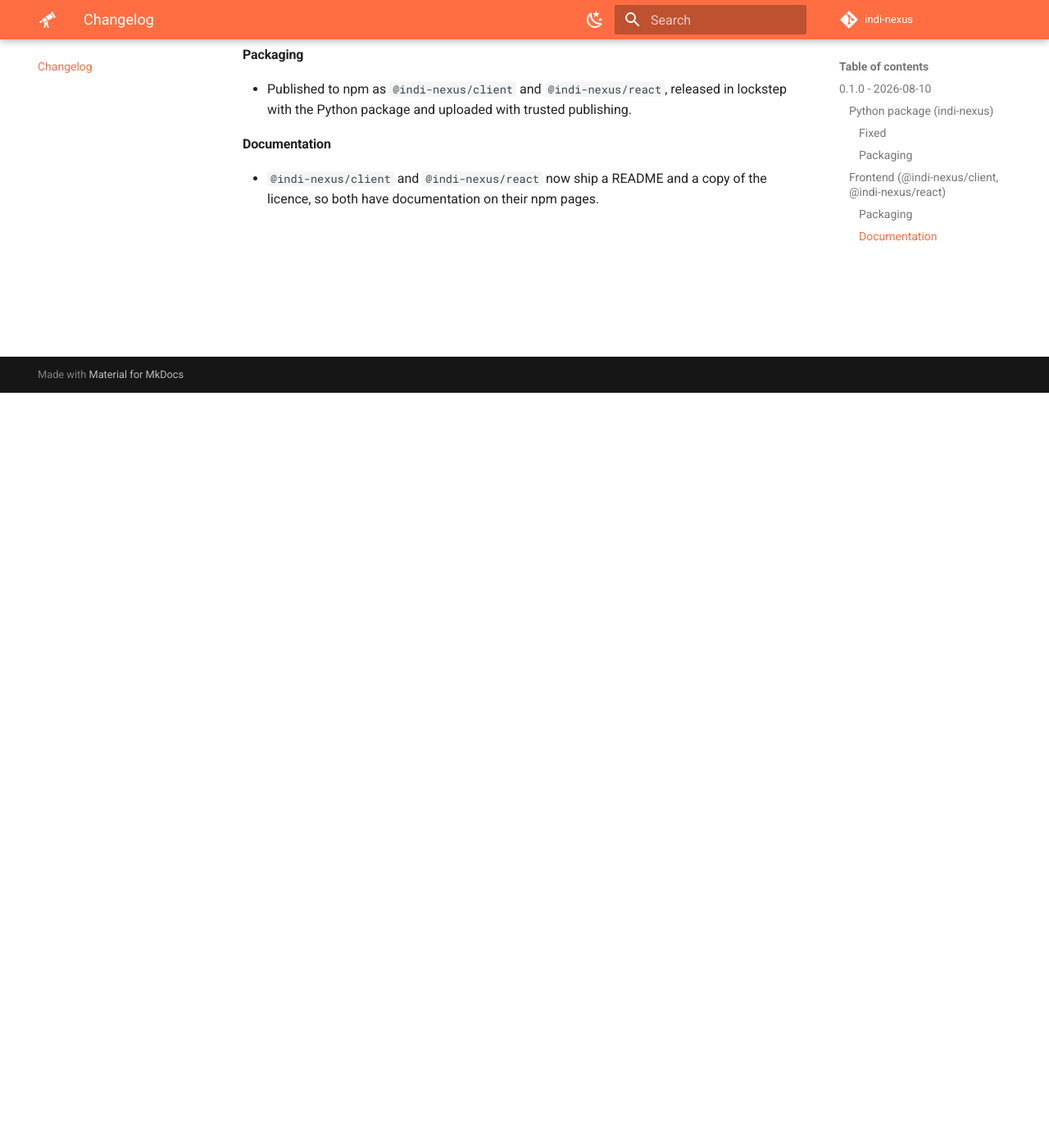
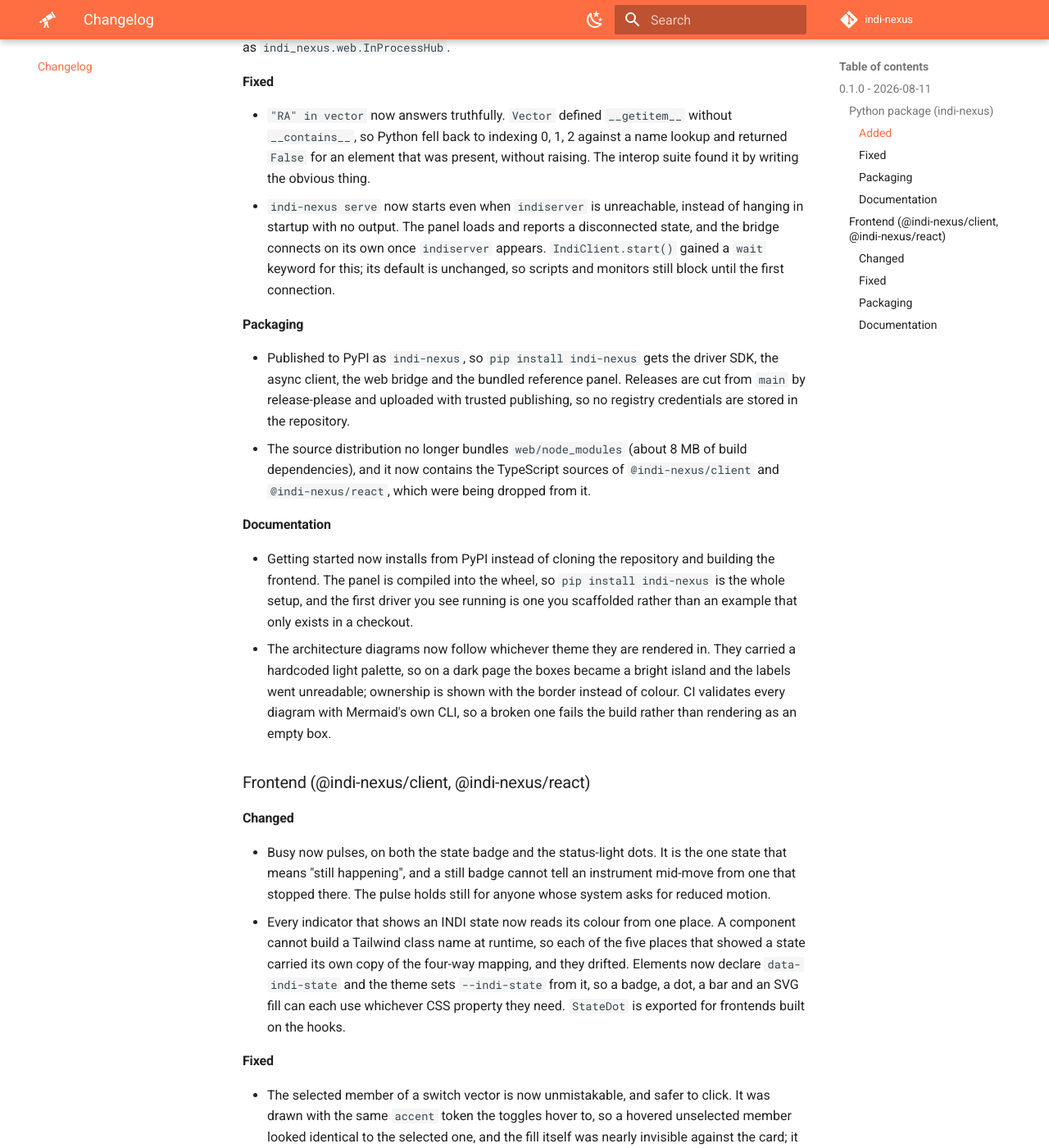
Before and after one commit to sidereal-software/indi-nexus, an MkDocs documentation site: the page built from docs/changelog.md, in a window 1280 px wide and 1400 px high, scrolled down 921 px. Shown: the whole window at 82% size. Built offline with MkDocs 1.6.1 and Material for MkDocs 9.7.7, drawn with Linux system fonts in a browser that asks for light colours; comment, search, counter and statistics services are not loaded; some of the changed text lies outside the part shown.

Commit message:
docs: cut the 0.1.0 changelog for today, and write up releasing
The 0.1.0 section described a release that never reached a registry, dated a week
ago, and covered about a third of what is actually in the tree. Everything since
sat in changelog.d waiting for a version that had, in effect, already been spent.

Since nothing was ever published there is no history to preserve: the fragments
that had been folded into that section are restored and the whole thing is
rebuilt as one 0.1.0, dated today, covering all eighteen entries. What ships as
0.1.0 and what the changelog says are now the same thing.

RELEASING.md is the process, deliberately in the repository rather than on the
documentation site: it is for whoever cuts a release, not for someone installing
the package. It covers the PR-based flow for every release after this one, the
manual first publish that npm forces on us by refusing to trust a workflow for a
package that does not exist, the one-time setup that is invisible until it
breaks, and the sdist checks that CI does not cover.

```diff
--- a/CHANGELOG.md
+++ b/CHANGELOG.md
@@ -15,13 +15,41 @@
 
 <!-- towncrier release notes start -->
 
-## 0.1.0 - 2026-08-10
+## 0.1.0 - 2026-08-11
 
 
 ### Python package (indi-nexus)
 
+#### Added
+
+- A nightly interop suite that runs against a real `indiserver` and real libindi drivers.
+  Every other test here reads our own XML with our own parser, which is self-consistent by
+  construction and so cannot catch a deviation from the spec; these put libindi on the other
+  side of the wire. It covers libindi's own clients driving our drivers, our client against
+  all twelve simulators libindi ships, a differential comparison against `indi_getprop`, BLOB
+  delivery, reconnecting to a real socket, and a browser driving a C++ driver through the
+  whole stack.
+
+  Real traffic captured from those drivers is committed as a fixture and replayed by the fast
+  suite, so a pull request gets the benefit without libindi installed.
+- `examples/flat_panel.py`: the flat-field lamp driver the "Writing a driver" guide builds
+  line by line. It was previously only a listing in the guide, so nothing checked it still
+  ran; it is now a real example covered by the test suite, and the guide points at it.
+- `indi-nexus serve --device module:Class` runs drivers inside the web process, so a driver
+  can be tried on screen with only `pip install indi-nexus` and no `indiserver` to install
+  first. Repeat the flag for several devices.
+
+  It is a development convenience, not a hub: it serves one client and stops with the
+  command. `indiserver` remains what anything real runs under, and `serve` without
+  `--device` connects to it exactly as before. This replaces `examples/demo_bridge.py`,
+  whose hub now lives in the package as `indi_nexus.web.InProcessHub`.
+
 #### Fixed
 
+- `"RA" in vector` now answers truthfully. `Vector` defined `__getitem__` without
+  `__contains__`, so Python fell back to indexing 0, 1, 2 against a name lookup and returned
+  `False` for an element that was present, without raising. The interop suite found it by
+  writing the obvious thing.
 - `indi-nexus serve` now starts even when `indiserver` is unreachable, instead of hanging
   in startup with no output. The panel loads and reports a disconnected state, and the
   bridge connects on its own once `indiserver` appears. `IndiClient.start()` gained a `wait`
@@ -38,8 +66,44 @@
   dependencies), and it now contains the TypeScript sources of `@indi-nexus/client` and
   `@indi-nexus/react`, which were being dropped from it.
 
+#### Documentation
+
+- Getting started now installs from PyPI instead of cloning the repository and building the
+  frontend. The panel is compiled into the wheel, so `pip install indi-nexus` is the whole
+  setup, and the first driver you see running is one you scaffolded rather than an example
+  that only exists in a checkout.
+- The architecture diagrams now follow whichever theme they are rendered in. They carried a
+  hardcoded light palette, so on a dark page the boxes became a bright island and the labels
+  went unreadable; ownership is shown with the border instead of colour. CI validates every
+  diagram with Mermaid's own CLI, so a broken one fails the build rather than rendering as an
+  empty box.
+
 
 ### Frontend (@indi-nexus/client, @indi-nexus/react)
+
+#### Changed
+
+- Busy now pulses, on both the state badge and the status-light dots. It is the one state
+  that means "still happening", and a still badge cannot tell an instrument mid-move from one
+  that stopped there. The pulse holds still for anyone whose system asks for reduced motion.
+- Every indicator that shows an INDI state now reads its colour from one place. A component
+  cannot build a Tailwind class name at runtime, so each of the five places that showed a
+  state carried its own copy of the four-way mapping, and they drifted. Elements now declare
+  `data-indi-state` and the theme sets `--indi-state` from it, so a badge, a dot, a bar and
+  an SVG fill can each use whichever CSS property they need. `StateDot` is exported for
+  frontends built on the hooks.
+
+#### Fixed
+
+- The selected member of a switch vector is now unmistakable, and safer to click. It was
+  drawn with the same `accent` token the toggles hover to, so a hovered unselected member
+  looked identical to the selected one, and the fill itself was nearly invisible against the
+  card; it now wears the same teal as the Set button, a colour hovering never reaches.
+
+  Clicking the member that is already on no longer turns it off. Under `OneOfMany` exactly
+  one member is on by definition, so there was no such state to reach - a stray click on a
+  lit "On" would have switched the instrument off. Selecting the member you want is now the
+  only way to change it. `AtMostOne`, which genuinely permits none, still clears that way.
 
 #### Packaging
 
@@ -48,5 +112,8 @@
 
 #### Documentation
 
+- A flat-panel demo on the documentation site, running the guide's driver as an in-browser
+  simulator behind the panel that ships in the wheel, so the driver a reader has just been
+  taught can be operated with nothing installed.
 - `@indi-nexus/client` and `@indi-nexus/react` now ship a README and a copy of the licence,
   so both have documentation on their npm pages.
```
Also changed, not shown: DEVELOPMENT.md (+2 -1 lines), RELEASING.md (added, +101 -0 lines), changelog.d/+diagram-theming.docs.md (deleted, +0 -5 lines), changelog.d/+flat-panel-example.added.md (deleted, +0 -3 lines), changelog.d/+install-from-pypi.docs.md (deleted, +0 -4 lines), changelog.d/+interop-suite.added.md (deleted, +0 -10 lines), changelog.d/+serve-runs-drivers.added.md (deleted, +0 -8 lines), changelog.d/+vector-contains.fixed.md (deleted, +0 -4 lines), changelog.d/web/+busy-pulses.changed.md (deleted, +0 -3 lines), changelog.d/web/+flat-panel-demo.docs.md (deleted, +0 -3 lines), changelog.d/web/+state-colour-mapping.changed.md (deleted, +0 -6 lines), changelog.d/web/+switch-selection-legibility.fixed.md (deleted, +0 -9 lines).
